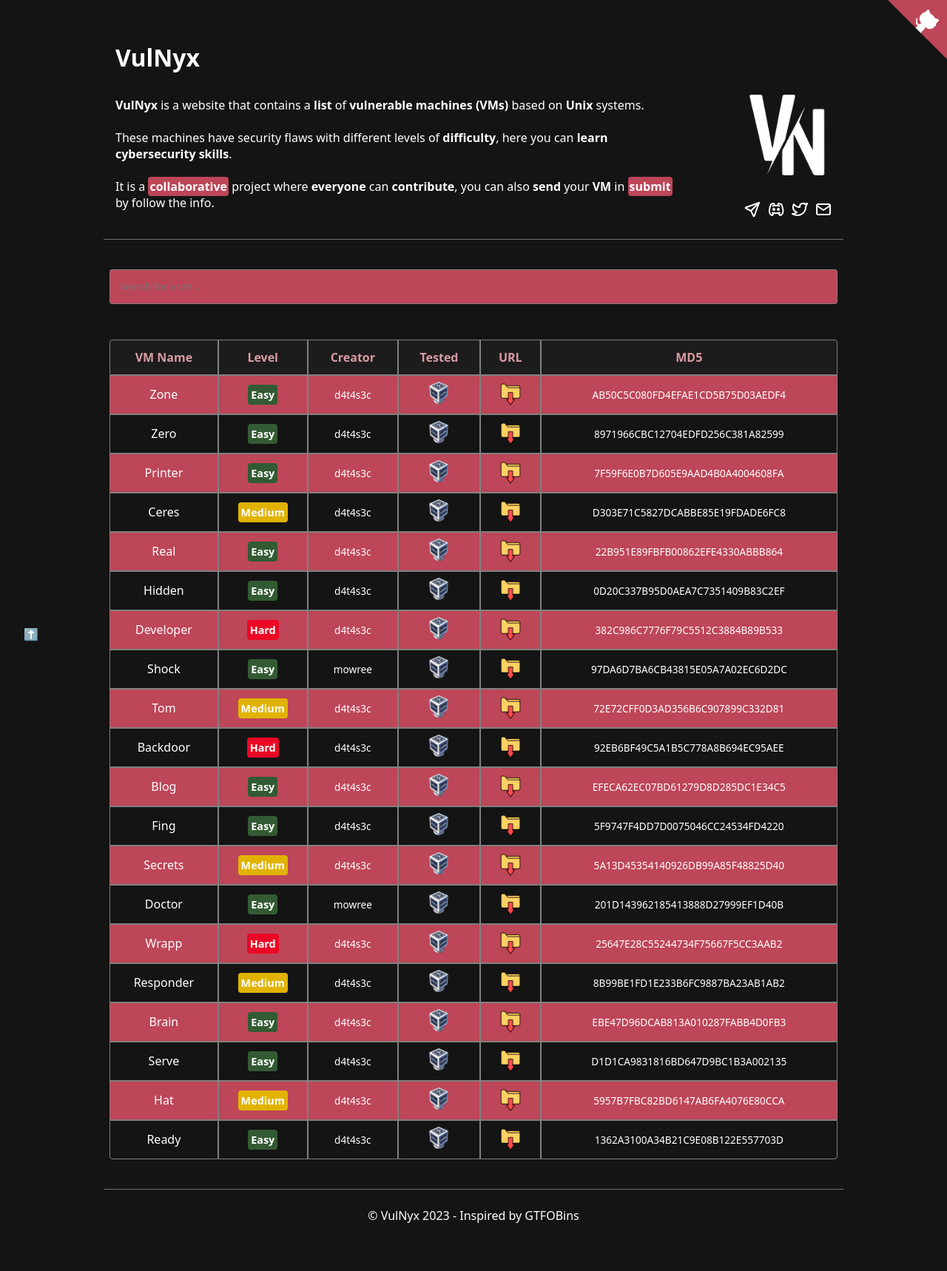
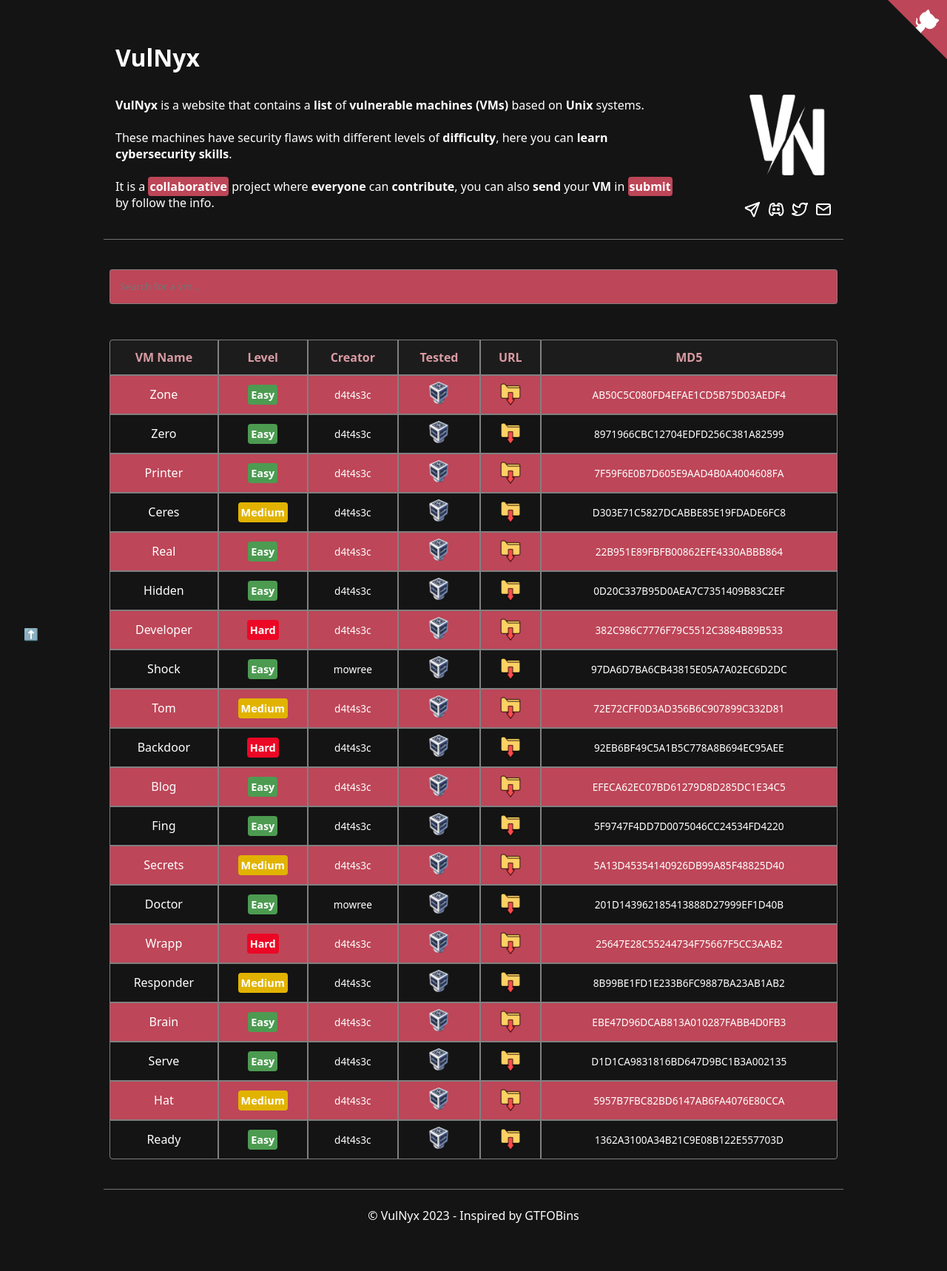
Before and after one commit to VulNyx/vulnyx, a Jekyll site: the page built from index.md, in a window 1280 px wide. Shown: the whole page at 74% size. Built offline with Jekyll 4.4.1, drawn with Linux system fonts in a browser that asks for light colours.

Commit message:
edit easy color

```diff
--- a/assets/style.scss
+++ b/assets/style.scss
@@ -231,7 +231,7 @@ td div {
 }
 
 .boton-easy {
-  background-color: #335B33;
+  background-color: #4c9b51;
 }
 
 .boton-medium {
```
